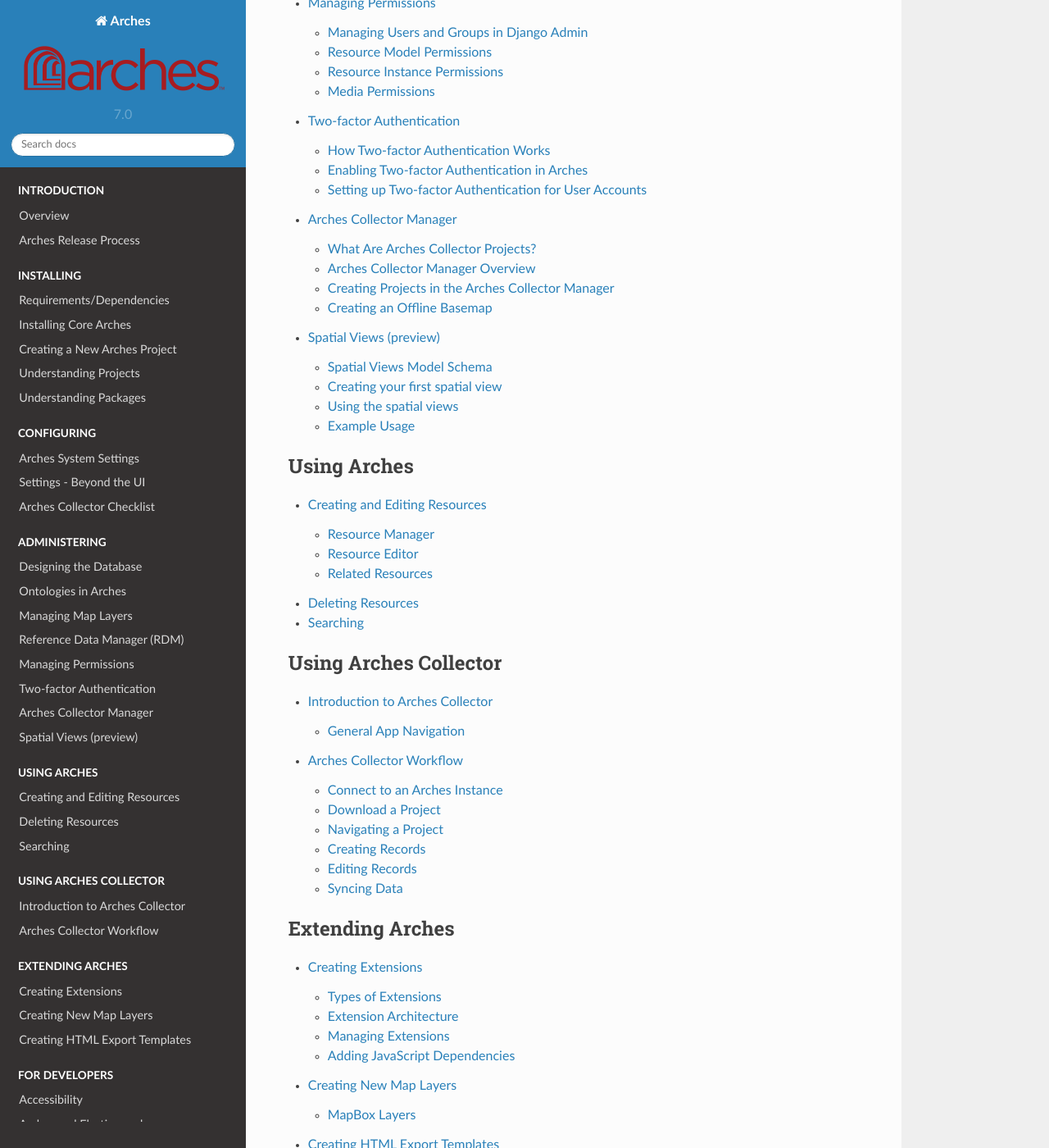
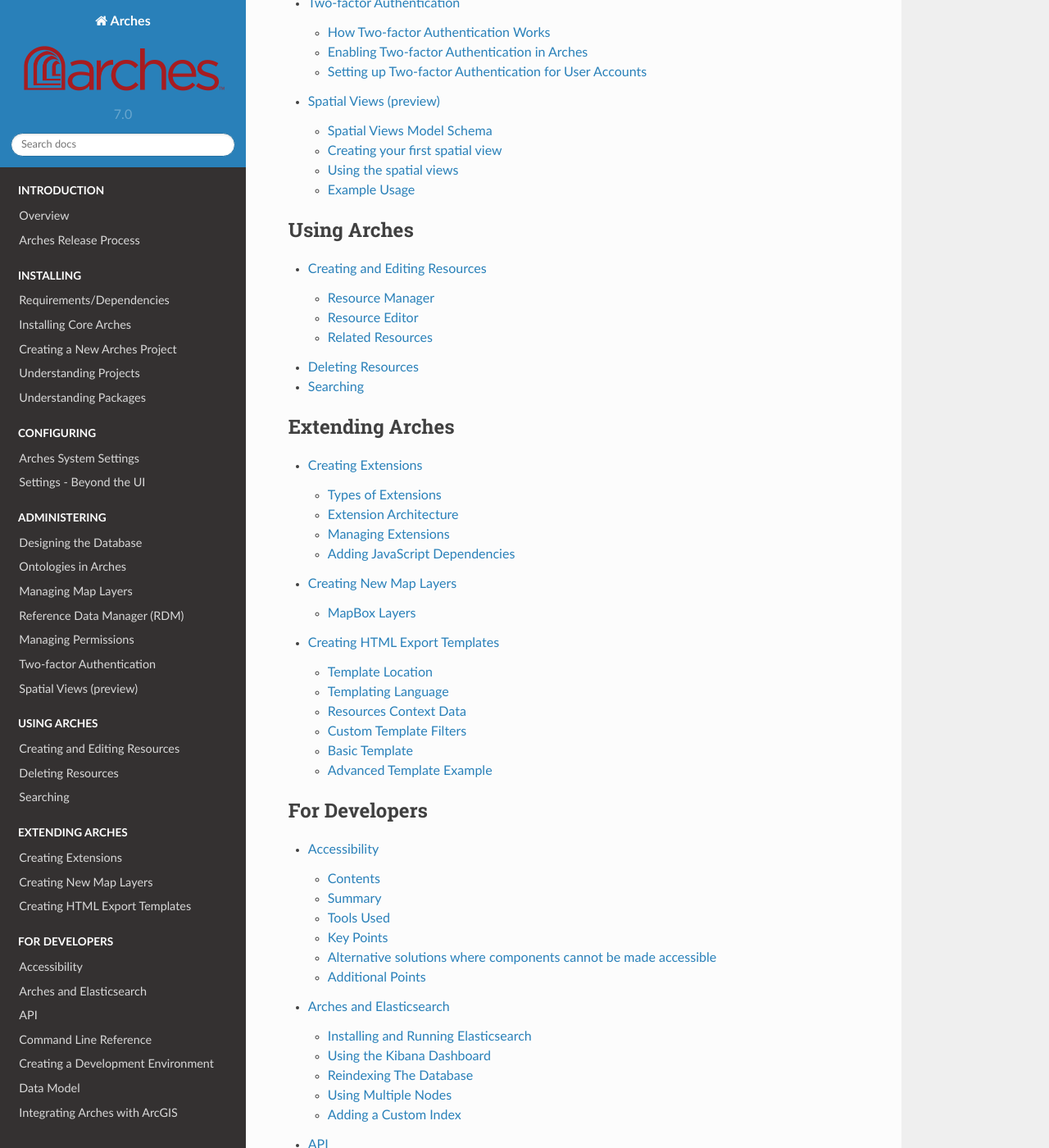
Before and after one commit to archesproject/arches-docs, a Sphinx documentation site: the page built from docs/index.txt, in a window 1280 px wide and 1400 px high, scrolled down 2100 px. Shown: the whole window at 82% size. Built offline with Sphinx 7.4.7 and the Read the Docs theme 2.0.0, drawn with Linux system fonts in a browser that asks for light colours; some of the changed lines change nothing that is shown; some of the changed text lies outside the part shown.

Commit message:
Resolve cherry-pick conflict

```diff
--- a/docs/arches-collector-checklist.txt
+++ /dev/null
@@ -1,112 +0,0 @@
-##########################
-Arches Collector Checklist
-##########################
-
-The following steps must be completed to enable an Arches Collector connection
-with your Arches instance.
-
-Install CouchDB
----------------
-
-.. note::
-
-    Ubuntu 20 users must install CouchDB 2.x `with Docker <https://docs.couchdb.org/en/stable/install/docker.html>`_.
-
-Arches uses CouchDB 2.x, though the current version of CouchDB is 3.x. If
-you already have 3.x installed, use ``sudo apt-get --purge remove couchdb`` to start
-over. Then:
-
-.. code-block::
-
-    # only if you haven't already done this
-    wget --quiet -O - https://couchdb.apache.org/repo/bintray-pubkey.asc | sudo apt-key add -
-    sudo add-apt-repository "deb https://apache.bintray.com/couchdb-deb $(lsb_release -sc) main"
-    sudo apt-get update
-
-    # necessary to find the older release
-    sudo apt-cache policy couchdb
-    sudo apt-get update
-
-this will list all available versions — make note of the latest version 2
-and then install it:
-
-.. code-block::
-
-    sudo apt-get install couchdb=2.3.1~bionic
-
-
-.. important::
-
-    It may be necessary to use this installation method instead:
-
-    .. code-block::
-
-        sudo apt update && sudo apt install -y curl apt-transport-https gnupg
-        curl https://couchdb.apache.org/repo/keys.asc | gpg --dearmor | sudo tee /usr/share/keyrings/couchdb-archive-keyring.gpg >/dev/null 2>&1
-        source /etc/os-release
-        echo "deb [signed-by=/usr/share/keyrings/couchdb-archive-keyring.gpg] https://apache.jfrog.io/artifactory/couchdb-deb/ ${VERSION_CODENAME} main" | sudo tee /etc/apt/sources.list.d/couchdb.list >/dev/null
-
-
-
-For the quickest installation configuration, choose `standalone`, `127.0.0.1`, and pick
-your password.
-
-Test the installation with ``curl http://admin:[your password]@127.0.0.1:5984``,
-the response should contain the correct version number.
-
-Finally, add this line to ``settings.py`` or ``settings_local.py``:
-
-.. code-block::
-
-    COUCHDB_URL = 'http://admin:[your password]@127.0.0.1:5984'
-
-At this point you should be ready to move on, but see the
-`official CouchDB setup documentation <https://docs.couchdb.org/en/stable/setup/index.html>`_
-for more information.
-
-Register an OAuth Application
------------------------------
-
-To allow others to connect to your Arches instance, including Arches Collector users, you must create an OAuth client id and add it to your settings.
-
-#. In a browser go to
-
-    .. code-block:: none
-
-        http://<yourdomain:port>/o/applications/
-
-#. Create a new application
-#. Fill out the form with a **Name** of your choosing, and set **Client type** and **Authorization grant type** as shown in the image below.
-
-    .. image:: images/oauth-create-client.png
-
-#. Copy the **Client id** and submit the form (you can access this id at any time).
-#. In your Arches project's ``settings.py`` or ``settings_local.py`` file, set or add this variable
-
-    .. code-block:: none
-
-        MOBILE_OAUTH_CLIENT_ID = "<your new Client id>"
-
-.. important::
-
-    + Only make one application, though you are technically allowed to make more.
-    + An application is "owned" by whichever user created it, and will not be visible to other users.
-
-Set WSGIPassAuthorization in Apache Conf
-----------------------------------------
-
-If you are using Apache as a webserver, you must add the following line to your VirtualHost:
-
-.. code-block::
-
-    WSGIPassAuthorization on
-
-Restart Apache for all of these steps to take effect. You should now be able to
-use the :ref:`Arches Collector Manager` to create new projects.
-
-Configure a Celery Broker
--------------------------
-
-To support sync operations between the mobile app and your Arches database,
-Celery must be supplied with a message broker. Please see :ref:`Task Management`
-for how to set this up.
--- a/docs/arches-collector-manager.txt
+++ /dev/null
@@ -1,93 +0,0 @@
-########################
-Arches Collector Manager
-########################
-
-What Are Arches Collector Projects?
-===================================
-
-Using the :ref:`Arches Collector <Introduction to Arches Collector>` mobile app to crowdsource data
-is dependent on the creation of Projects, by a database administrator, in the
-Arches Collector Manager. Each Project is a discrete collection effort comprising the following:
-
-+ Specific users or groups of users who are allowed to participate
-+ Start and end dates to define when users are allowed to participate
-+ A selection of which Resource Models will be used, and more precisely, which cards from within those Resource Models will be used
-+ A set of existing resources from your database, to which users may add more data or just use as reference (based on card-level permissions)
-+ An optional MBTiles file to provide a basemap for users working outside of wifi/cell network range
-
-To facilitate a wide array of simultaneous data collection efforts, an administator can create
-multiple projects, all targeting different users and a different type of data collection.
-
-.. seealso::
-    To learn more about how data collection users will participate in Projects, please see :ref:`Arches Collector Workflow`.
-
-.. important::
-    Before you can use the Arches Collector app, you must make sure to complete the :doc:`Arches Collector Checklist </arches-collector-checklist>`
-
-Arches Collector Manager Overview
-=================================
-
-.. important::
-    To access the Arches Collector Manager, you must be in the Mobile Project Administrator group
-    or have superuser status.
-
-To get to the Arches Collector Manager, use the |acm-icon| icon in the left-hand nav bar, or
-go directly to ``/collector_manager``. Before you have created any projects, the interface
-will look like this:
-
-.. image::  images/acm-empty.png
-
-As you begin to add more and more projects, the interface will resemble the Arches Designer,
-with Projects taking the place of Resource Models:
-
-.. image::  images/acm-full.jpg
-
-Creating Projects in the Arches Collector Manager
-=================================================
-
-Use |new-project-btn| to begin creating a new project, and you'll be brought to the summary
-page:
-
-.. image::  images/start-new-project.jpg
-
-Now, using the navigation tree in the left-hand panel, you will set all of your project parameters.
-Detailed information about each parameter is available in the in-app help:
-
-.. image:: images/open-help-project.gif
-
-When you have filled out all the parameters, you will see in the project summary that all Project
-Requirements have been met. You are now ready to activate the Project.
-
-.. warning::
-    Once a Project has been activated for the first time, its parameters are saved to an intermediate
-    database, and they cannot be changed. Therefore, it's wise to double-check everything before the
-    initial activation.
-
-.. image:: images/activate-mobile-project.gif
-
-Great! Now that you have activated your project, any data collection user that you assigned to it
-will be able to download it through the Arches Collector app and begin collecting data.
-
-----
-
-After you have activated the project and data collectors have used it to add resources
-to your database, the project summary page will tell your how long the project has been active,
-how many resources have been collected, how many have connected to it, and more.
-
-.. image::  images/project-summary.jpg
-
-Creating an Offline Basemap
-===========================
-
-Projects allow for the inclusion of an `MBTiles <https://docs.mapbox.com/help/glossary/mbtiles/>`_ file to serve as a basemap while data collectors are outide of wifi/cell network range. This file will be downloaded and stored on an Arches Collector users' device *the first time that "offline maps" are activated* in a project, not upon the initial download. Therefore, users should activate this map in the project before going into the field.
-
-You can also obtain high quality and inexpensive tiles from sites such as https://openmaptiles.com. To create an MBTiles file with your own geospatial data, you can use a free account at `Mapbox.com <https://mapbox.com>`_, or desktop software like `TileMill <https://tilemill-project.github.io/tilemill/>`_.
-
-.. note::
-    Large files will require longer downloads and more storage space on mobile devices.
-
-.. |acm-icon| image:: images/acm-icon.jpg
-  :align: middle
-
-.. |new-project-btn| image:: images/new-project-btn.jpg
-  :align: middle
--- a/docs/index.txt
+++ b/docs/index.txt
@@ -23,7 +23,6 @@
 
     arches-system-settings
     settings-beyond-the-ui
-    arches-collector-checklist
 
 .. toctree::
     :caption: Administering
@@ -35,7 +34,6 @@
     rdm
     managing-permissions
     two-factor-authentication
-    arches-collector-manager
     spatial-views
 
 .. toctree::
@@ -45,12 +43,6 @@
     creating-resources
     deleting-resources
     searching
-
-.. toctree::
-    :caption: Using Arches Collector
-    :maxdepth: 2
-
-    using-arches-collector
 
 .. toctree::
     :caption: Extending Arches
--- a/docs/installation.txt
+++ b/docs/installation.txt
@@ -172,9 +172,8 @@
 What Next?
 ----------
 
-* To use the Arches Collector mobile app with your project, see :ref:`Arches Collector Checklist`
+* Read more about :doc:`Projects and Packages </projects-and-packages>`
 
-* Read more about :doc:`Projects and Packages </projects-and-packages>`
 
 Common Errors
 -------------
--- a/docs/managing-permissions.txt
+++ b/docs/managing-permissions.txt
@@ -77,10 +77,6 @@
   :Use Case: Changing data stored in the system settings graph.
   :Access Privileges: Ability to access/edit data in Arches System Settings.
 
-:Mobile Project Administrator:
-  :Use Case: For creating, configuring, and removing mobile projects
-  :Access Privileges: Full access to the Arches Collector Manager.
-
 :Crowdsource Editor:
   :Use Case: Creation of provisional data from an untrusted source. Default group user is assigned to when first added to the system via e-mail sign-up.
   :Access Privileges: Add/edit/delete resources your own provisional data tiles
--- a/docs/overview.txt
+++ b/docs/overview.txt
@@ -33,7 +33,7 @@
 
     v5.0  January, 2020: Technology upgrades (Python 3.7, Django 2.3, Postgres 12.0/PostGIS 3.0, Elasticsearch 7.4), Workflows, Task Manager
 
-    v4.4  February, 2019: Release of :doc:`Arches Collector <using-arches-collector>` mobile data collection app
+    v4.4  February, 2019: Release of Collector (now deprecated with v7.0 and later) mobile data collection app
 
     v4.0  July, 2017: Significant site redesign, addition of graph creation UI, system settings UI, internal tileserver (TileStache), updated dependencies (MapBox GL, ElasticSearch 5.2, Yarn)
 
--- a/docs/serving-arches-with-apache.txt
+++ b/docs/serving-arches-with-apache.txt
@@ -102,7 +102,7 @@
             WSGIDaemonProcess arches python-path=/home/ubuntu/Projects/my_project
             WSGIScriptAlias / /home/ubuntu/Projects/my_project/my_project/wsgi.py process-group=arches
 
-            # Necessary to support Arches Collector
+            # May be necessary to support integration with possible 3rd party mobile apps
             WSGIPassAuthorization on
 
             ## Uncomment the ServerName directive and fill it with your domain
--- a/docs/using-arches-collector.txt
+++ /dev/null
@@ -1,226 +0,0 @@
-################################
-Introduction to Arches Collector
-################################
-
-.. image:: images/arches-mobile/apple-app-store.png
-    :height: 50px
-    :target: https://apps.apple.com/us/app/arches-collector/id1377842164
-
-.. image:: images/arches-mobile/google-play-badge.png
-    :height: 50px
-    :target: https://play.google.com/store/apps/details?id=org.archesproject.archescollector
-
-Arches Collector is a mobile app that allows you and your team to collect heritage data in the field, and sync it back to your main Arches instance. Database administrators facilitate this process by designing "projects" in the Arches instance, which define who can participate, what kind of data will be collected, where the project will take place, and for how long. Approved users can then connect to the Arches instance, download the project, and collect data, and sync it back to the database.
-
-General App Navigation
-======================
-
-Arches Collector is set up in a three-tiered hierarchical structure. Menu options throughout the app are context-sentitive based on the level within which you are working.
-
-**> Arches Instance Level** - You will connect to one or more Arches Instances.
-
-**>> Project Level** - Once connected to an Arches instance, you'll download and enter a project from that instance.
-
-**>>> Resource Level** - Within a project, you'll be working with individual resources to create and edit data.
-
-#########################
-Arches Collector Workflow
-#########################
-
-.. figure::  images/arches-mobile/app-workflow.png
-
-    Left to right: Overview of the Arches Collector workflow
-
-Connect to an Arches Instance
-=============================
-
-Begin by connecting to an existing Arches instance. This is a deployment of Arches that you can also view on the web. You'll use credentials provided to you by the database administrator.
-
-.. figure::  images/arches-mobile/add-instance-filled-out.png
-    :height: 400px
-    :align: center
-
-    Be sure to include http:// or https:// in the URL for the Arches instance.
-
-You can create and maintain connections to as many Arches instances as you want.
-
-.. figure::  images/arches-mobile/see-all-instances.png
-    :height: 400px
-    :align: center
-
-    This user has only connected to one instance, but more connections will be shown here once they are made.
-
-Download a Project
-==================
-
-Upon entering an Arches instance, you will see a list of projects. These are all of the mobile data collection projects to which you have been granted access. Choose a one, and download it to begin working.
-
-.. figure:: images/arches-mobile/all-projects-in-instance.png
-    :height: 400px
-    :align: center
-
-    This user has access to three different projects in this instance, but has only downloaded the one at the top of the list.
-
-Once you have downloaded a project, you can enter it and begin collecting data.
-
-.. admonition:: Inactive Projects
-
-    A project marked as "Inactive" means that no new users can download it. If you have already downloaded a project that is now marked inactive, you can continue to work with it as before.
-
-Download the Offline Map
-------------------------
-
-In some cases, you may expect to collect data outside of wifi/cellular network range, so the database administrator will configure this project with an offline map. **This map will be downloaded the first time you activate the "Use offline maps" switch.**
-
-.. important::
-
-    Make sure you download the offline map *before* heading out into the field for the first time! We recommend doing this while connected to wifi, as the offline map file could be large.
-
-From the list of projects, open the settings menu for a project and flip the "Use offline maps" switch.
-
-.. figure:: images/arches-mobile/activate-offline-map.png
-    :height: 400px
-    :align: center
-
-Managing Projects
------------------
-
-You can keep your project screen clean by leaving projects if you will no longer be participating (you can rejoin later), or by deleting projects from your device. All unsynced data in a project will be lost upon deletion.
-
-Navigating a Project
-====================
-
-There are four main screens within a project, and you can switch between them by swiping left and right, or using the nav bar along the bottom of the screen.
-
-**NEW** - Choose a resource model to create a new resource.
-
-.. figure:: images/arches-mobile/new-resource-tab.png
-    :height: 400px
-    :align: center
-
-    This user is viewing a project called "CDB Historic Survey - Part 1". The project was configured with only one resource model, named "Heritage Asset - Monument".
-
-From here you will create new resources.
-
-**REVIEW** - View all of the resources in your project. This includes:
-
-+ New resources you have created
-+ Existing Resources that were downloaded as part of the project
-+ New resources created and synced by other members of this project (you must sync your own project to get these resources)
-
-.. figure:: images/arches-mobile/resources-review.png
-    :height: 400px
-    :align: center
-
-    This user has a quite a few resources in the review screen. The top one has been edited (in this case, created) locally, so it has a white background. Those with grey backgrounds have not been edited locally, and were likely part of the initial project download.
-
-From here you can select a resource to edit or view its report.
-
-**MAP** - A map view showing all of the resources in your project that have location data. The basemap is defined in the project configuration. See :ref:`Download the Offline Map` if you expect to be collecting data beyond wifi/cellular network range.
-
-.. figure:: images/arches-mobile/map.png
-    :height: 400px
-    :align: center
-
-    Selected, a resource's name and description (if present) will be shown in a pop-up. These attributes are defined by the configuration of the resource model's "Define Resource Descriptors" function.
-
-From here you can select a resource to edit.
-
-**SUMMARY** - A project-level summary.
-
-.. figure:: images/arches-mobile/project-summary.png
-    :height: 400px
-    :align: center
-
-Creating Records
-================
-
-New resources are made from the **NEW** screen, where you will choose a resource model to use for the new resource. In the following example, a new "Heritage Asset - Monument" resource will be created.
-
-.. figure:: images/arches-mobile/new-resource-tab.png
-    :height: 400px
-    :align: center
-
-Beginning to create a new resource, you'll see all of the cards (or "records") that can be added to the resource.
-
-.. figure:: images/arches-mobile/new-resource-set1.png
-    :height: 400px
-    :align: center
-
-    In the images above, the "Monument Asset Name" card is selected in order to create a new name for the resource.
-
-.. figure:: images/arches-mobile/add-resource-name-2.png
-    :height: 400px
-    :align: center
-
-    An Asset Name and Name Type are entered. Because all changes are automatically saved, the display name is updated as soon as this name is entered. Note that this happens because the Define Resource Descriptors function has been properly configured in the Resource Model by the database administrator.
-
-.. figure:: images/arches-mobile/new-resource-set2.png
-    :height: 400px
-    :align: center
-
-    Use the in-app "back" button to return to the resource overview. There is now one Monument Asset Name record.
-
-----
-
-While the example above shows text and dropdown entries, other types of data will have different input methods.
-
-.. figure:: images/arches-mobile/add-resource-location.png
-    :height: 400px
-    :align: center
-
-    Creating location records happens through a map interface. Select the shapetype, and tap the map to create geometries. With lines and polygons, double-tap to finish the geometry.
-
-Editing Records
-===============
-
-From the **REVIEW** screen of a project, you can select resources to edit them. In this example "The Eliza Jane" will be selected.
-
-.. figure:: images/arches-mobile/resources-review.png
-    :height: 400px
-    :align: center
-
-    Note that this user is shown the option to delete The Eliza Jane. Once the project has been synced, deletion will no longer be an option. You will also never be allowed to delete resources that were initially downloaded with the project.
-
-When you've selected a resource you'll be brought to its RESOURCE REPORT: a summary of all the records that have been added to it. As shown below, you can edit any existing record (as long as you have the proper permissions).
-
-.. figure:: images/arches-mobile/resource-edit-measurement.png
-    :height: 400px
-    :align: center
-
-    Use the Edit icon to edit or add a record. You can also use the EDITOR tab to switch to the full resource record view.
-
-Syncing Data
-============
-
-When you have finished collecting data, either creating new resources or editing existing ones, you will sync your local edits to the web Arches deployment. In fact, you can do this at any time during your data collection, and as often as you want.
-
-When you sync your the project on your mobile device, this is what happens:
-
-+ All local changes will be pushed to the Arches instance.
-+ All local will be made available to all other participants in the same project.
-+ You will download any data changes that other project participants have synced.
-+ You will **not** download changes that have been made to resources directly in the Arches instance since the project was first activated.
-
-Additionally, some changes occur to the resources you have created in your project:
-
-+ You will no longer be able to delete entire resources that you created locally.
-+ You will no longer be able to delete resource records that you created locally.
-
-----
-
-You can sync a project from within the project itself:
-
-.. figure:: images/arches-mobile/project-menu-edit.png
-    :height: 350px
-    :align: center
-
-    While working in a project, use the icon in the upper right to open the menu from which you can sync, using the "Refresh survey data" button.
-
-Or you can sync from the main project list page:
-
-.. figure:: images/arches-mobile/sync-from-project-list.png
-    :height: 350px
-    :align: center
-
-    Use "Refresh all records in this project" from the project settings menu.
```
